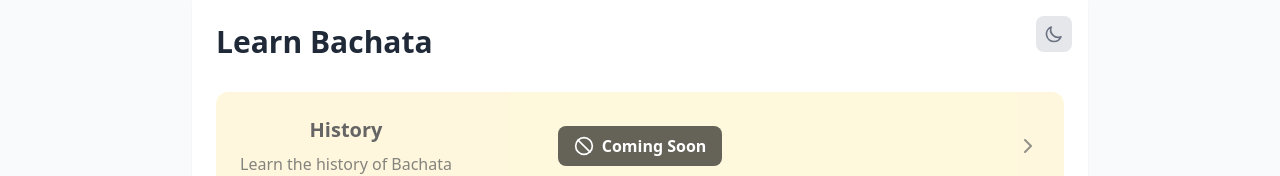
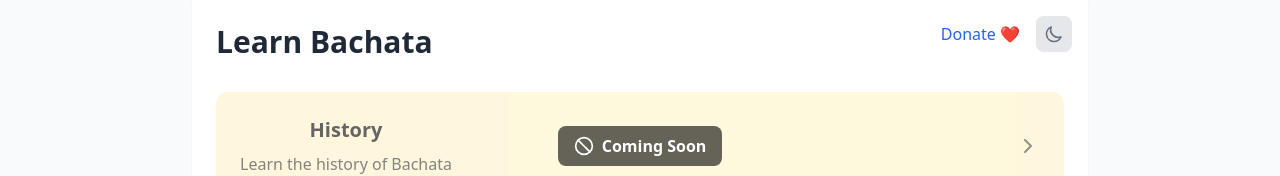
Before and after one commit to JaviMaligno/bachatapp, a React (Vite) app: page / in a window 1280 px wide. Shown: the top 176 px of the page. Built offline with nearby package versions, Linux system fonts and the light colour scheme.

Commit message:
Add donate link to AppLayout with styling

```diff
--- a/src/components/layout/AppLayout.tsx
+++ b/src/components/layout/AppLayout.tsx
@@ -9,7 +9,15 @@
 export const AppLayout: React.FC<AppLayoutProps> = ({ children }) => (
   <div className="min-h-screen bg-gray-50 dark:bg-gray-900">
     <div className="max-w-4xl mx-auto bg-white dark:bg-gray-800 min-h-screen shadow-sm relative">
-      <div className="absolute top-4 right-4">
+      <div className="absolute top-4 right-4 flex items-center gap-4">
+        <a
+          href="https://www.paypal.me/javieraguilarmartin"
+          target="_blank"
+          rel="noopener noreferrer"
+          className="text-blue-600 dark:text-blue-400 hover:text-blue-700 dark:hover:text-blue-300"
+        >
+          Donate ❤️
+        </a>
         <DarkModeToggle />
       </div>
       {children}
```
